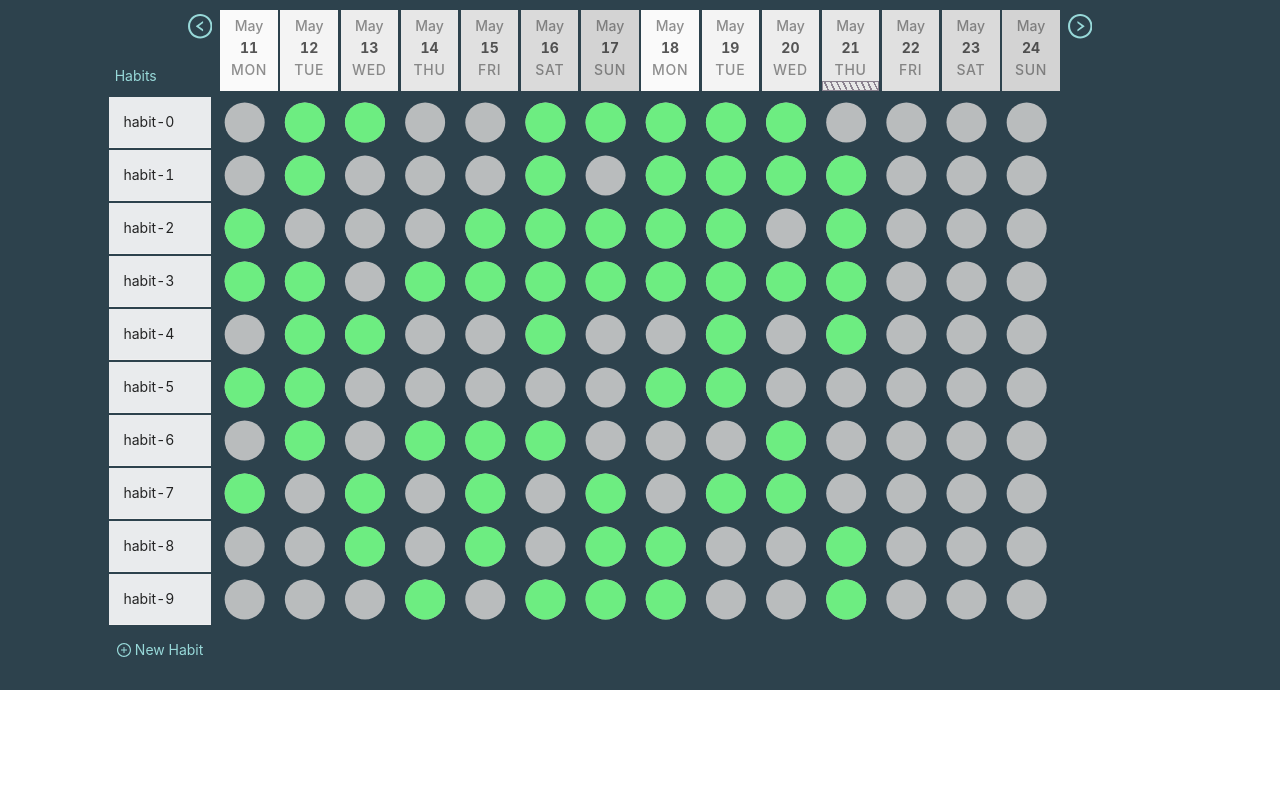
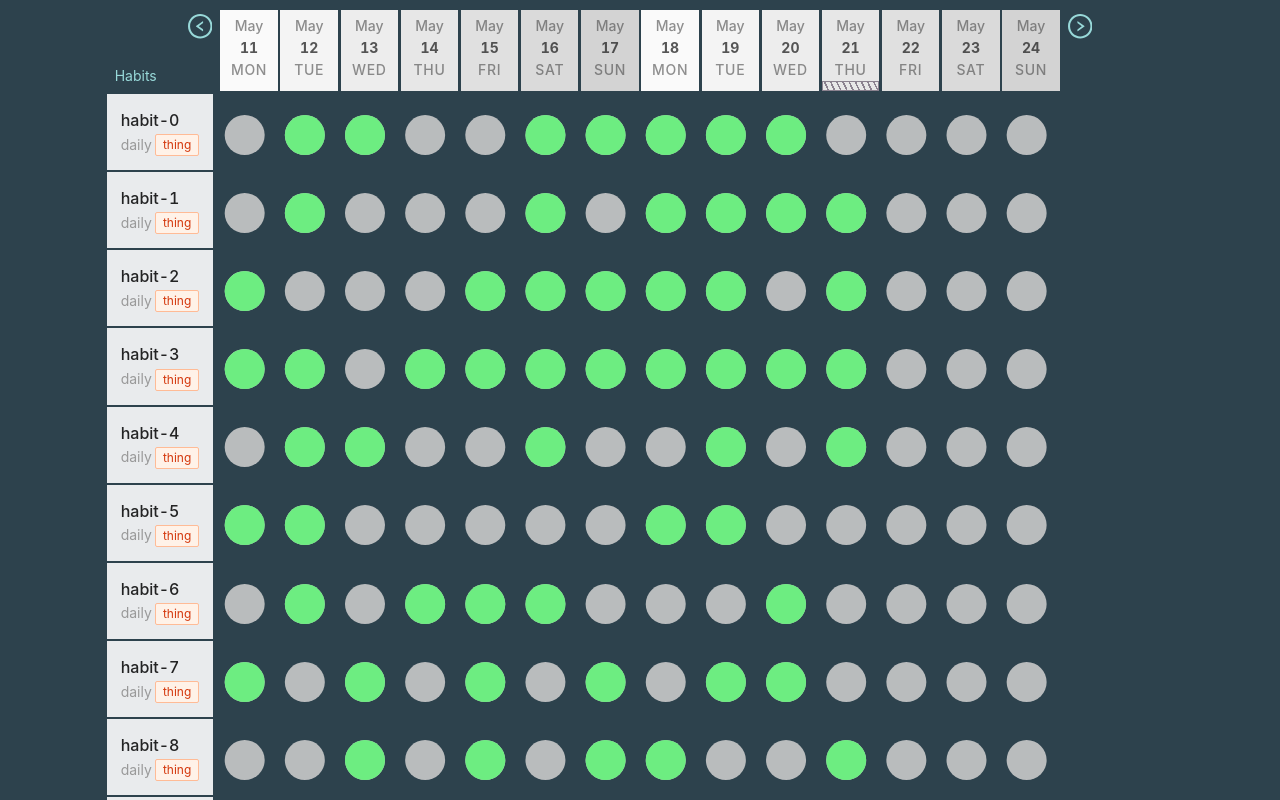
Before and after one commit to brycemorrow4564/habit-tracker, a React (Create React App) app: page / in a window 1280 px wide. Shown: the top 800 px of the page. Built offline with nearby package versions, Linux system fonts and the light colour scheme.

Commit message:
redid list items.

```diff
--- a/src/components/HabitList.tsx
+++ b/src/components/HabitList.tsx
@@ -1,10 +1,10 @@
 import * as React from "react";
-import { PlusCircleOutlined, CheckOutlined } from "@ant-design/icons";
+import { PlusCircleOutlined, EditOutlined } from "@ant-design/icons";
 import { scaleLinear } from "d3-scale";
 import useDimensions from "react-use-dimensions";
 import _ from "lodash";
 import moment from "moment";
-import { Row, Col, List, Input } from "antd";
+import { Row, Col, List, Input, Tag } from "antd";
 import { colors } from "../utils/color";
 import { useRootContext } from "../contexts/context";
 
@@ -70,34 +70,44 @@ const HabitList: React.FC<HabitListProps> = (props) => {
       <React.Fragment>
           <Row justify="end" align="middle" style={{ height: '100%' }}>
             <Col span={12} style={{ background: colors.primary.dark, height: '100%' }}>
-              <div ref={listRef}>
-                <List
-                className="habit-card-list"
-                footer={
+              <div className="habit-list-wrapper" ref={listRef}>
+                {(habitTable.getNames() as string[]).map(item => (
+                  <Row key={item}>
+                    <Col span={24} style={{ marginBottom: 2 }}>
+                      <div style={{ background: colors.background }}>
+                        <div className="habit-card">
+                          <p style={{ marginBottom: 0, fontSize: 16, fontWeight: 500 }}>{item}</p>
+                          <div ref={ref => itemRefs.current[item] = ref}/>
+                          <Row justify="space-between" align="middle">
+                            <Col>
+                              <p style={{ color: '#999999', marginBottom: 0 }}>daily</p>
+                            </Col>
+                            <Col>
+                              <Tag color={"volcano"} style={{ marginRight: 0 }}>{"thing"}</Tag>
+                            </Col>
+                          </Row>
+                        </div>
+                      </div>
+                    </Col>
+                  </Row>)
+                )}
+                <Row>
+                  <Col span={24}>
+                    <div style={{ background: colors.background }}>
+                      <div className="habit-card">
                         <Row justify="space-around" align="middle">
                           <Col>
                             <PlusCircleOutlined
-                      style={{ color: colors.primary.light }}
+                            style={{ color: colors.primary.dark }}
                             translate={0}
                             onClick={() => dispatch(['create habit', null])}/>
-                      <p style={{ display: 'inline-block', color: colors.primary.light, marginLeft: '.3em' }}>New Habit</p>
+                            <p style={{ display: 'inline-block', color: colors.primary.dark, marginLeft: '.3em' }}>New Habit</p>
                           </Col>
                         </Row>
-                }
-                dataSource={habitTable ? habitTable.getNames() : []}
-                renderItem={(item) => <List.Item
-                                      className="habit-card"
-                                      style={{
-                                        background: colors.background,
-                                        marginBottom: 2
-                                      }}
-                                      extra={
-                                        <div ref={ref => {
-                                          // @ts-ignore
-                                          itemRefs.current[item] = ref;
-                                        }}/>
-                                      }>{`${item}`}</List.Item>
-                }/>
+                      </div>
+                    </div>
+                  </Col>
+                </Row>
               </div>
             </Col>
           </Row>
--- a/src/css/Custom.css
+++ b/src/css/Custom.css
@@ -54,6 +54,10 @@
 /* .habit-row-viz {
     background: white;
 } */
+
+.habit-list-wrapper .ant-list-item-extra {
+    margin: 0;
+}
 
 .single-week-habit-row {
     margin-bottom: 2px;
--- a/src/utils/time.ts
+++ b/src/utils/time.ts
@@ -81,18 +81,19 @@ export class HabitHistory {
         return data;
     }
 
+    // TODO: if we bring these back, need to ensure map is non-empty or return null
     getMinDate() {
         /*
         Returns the earliest date for which we have an observation
         */
-        return this.map.size ? moment.min([...this.map.keys()].map(timeStr => moment(timeStr))) : null;
+        return moment.min([...this.map.keys()].map(timeStr => moment(timeStr)));
     }
 
     getMaxDate() {
         /*
         Returns the latest date for which we have an observation
         */
-        return this.map.size ? moment.max([...this.map.keys()].map(timeStr => moment(timeStr))) : null;
+        return moment.max([...this.map.keys()].map(timeStr => moment(timeStr)));
     }
 
 }
```
Lines whose indentation alone changed are shown as unchanged.
